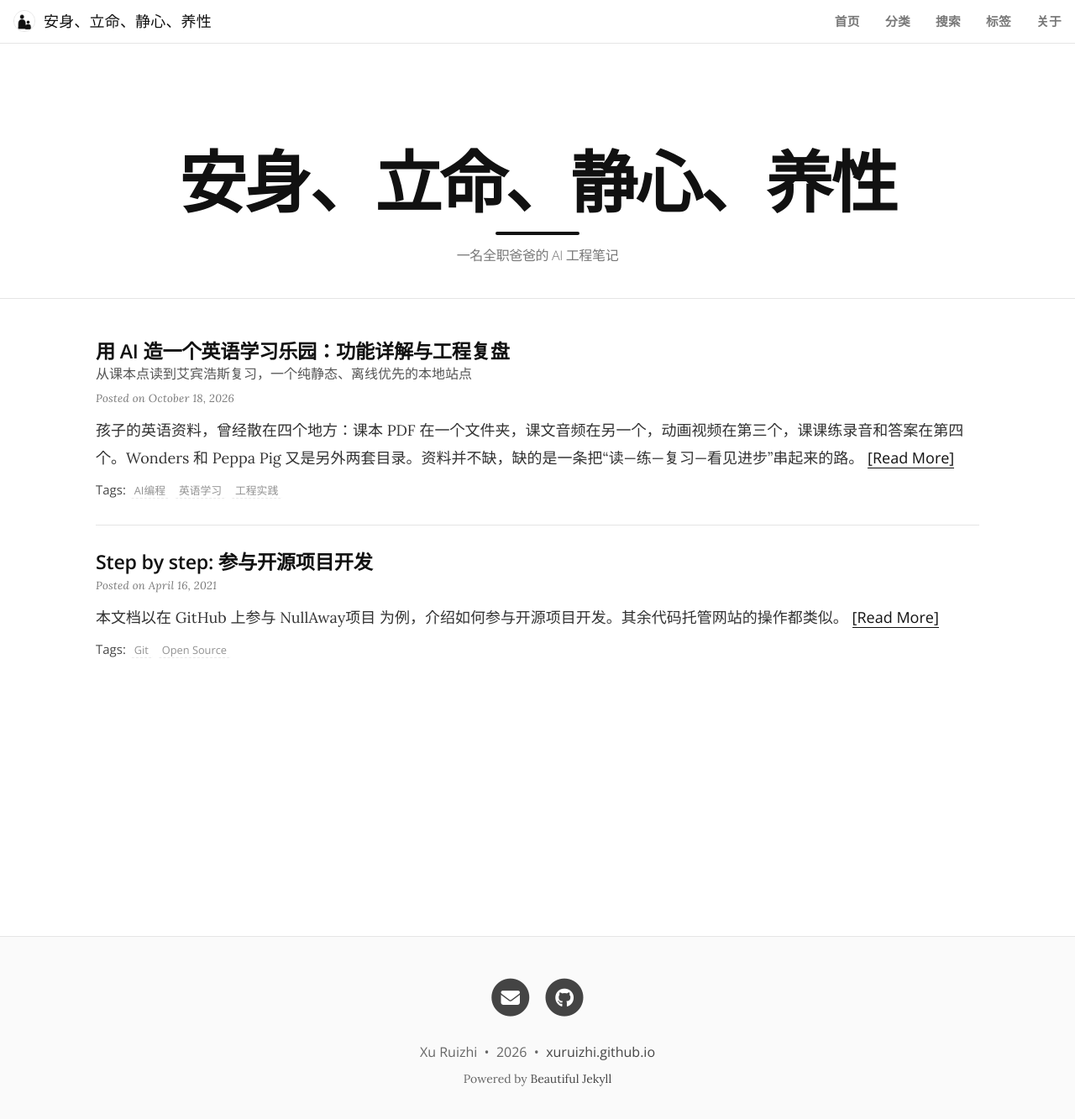
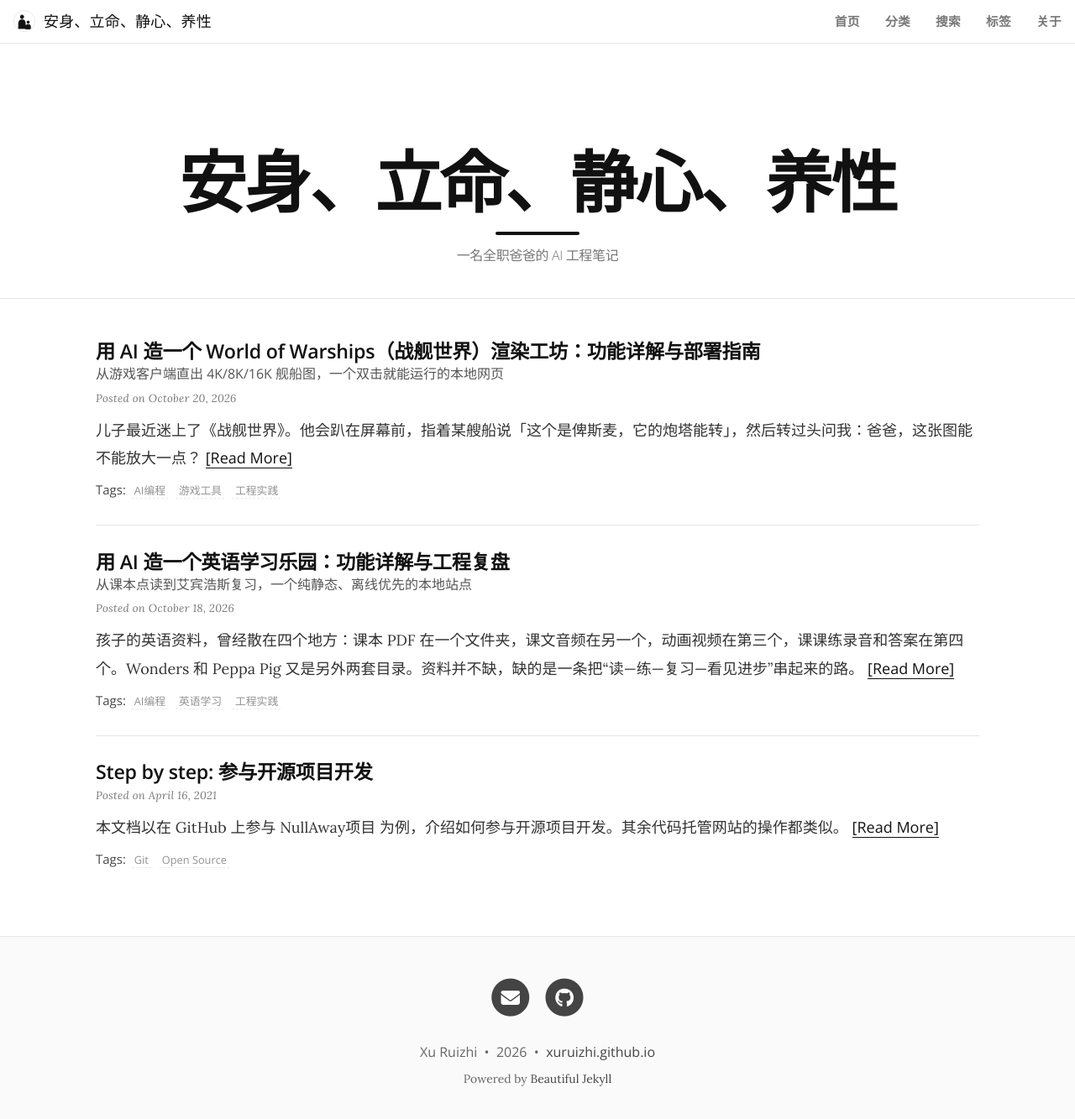
Before and after one commit to xuruizhi/xuruizhi.github.io, a Jekyll site: the page built from index.markdown, in a window 1280 px wide and 1346 px high. Shown: the top 1333 px of the window at 84% size. Built offline with Jekyll 4.4.1, drawn with Linux system fonts in a browser that asks for light colours; part of the change alters nothing that is shown.

Commit message:
用 AI 造一个 World of Warships（战舰世界）渲染工坊：功能详解与部署指南

````diff
--- a/_config.yml
+++ b/_config.yml
@@ -113,6 +113,9 @@ categories_index:
   - slug: ai-assisted-edu
     name: AI 辅助教学
     description: "Copilot 式补全只是开始，探索 AI 在教学里的真实应用。"
+  - slug: ai-assisted-game
+    name: AI 辅助游戏工程
+    description: "从游戏资源里挖东西：解包、模型导出、渲染管线与本地小工具。"
   - slug: engineering
     name: 工程底子
     description: "Git 与协作流程"
--- /dev/null
+++ b/_posts/2026-10-20-warships-render-tool.md
@@ -0,0 +1,377 @@
+---
+layout: post
+title: "用 AI 造一个 World of Warships（战舰世界）渲染工坊：功能详解与部署指南"
+subtitle: "从游戏客户端直出 4K/8K/16K 舰船图，一个双击就能运行的本地网页"
+date: 2026-10-20 23:00:00 +0800
+categories: ai-assisted-game
+tags: [AI编程, 游戏工具, 工程实践]
+description: "先按功能拆解一个本地舰船渲染工具：795 艘船筛选、6 视角、4K 到 16K 出图、命令行批量；再讲本地部署与已知限制，最后简述 AI 构建过程。"
+---
+
+儿子最近迷上了《战舰世界》。他会趴在屏幕前，指着某艘船说「这个是俾斯麦，它的炮塔能转」，然后转过头问我：爸爸，这张图能不能放大一点？
+
+游戏里当然能看，但看不久——镜头被限制，画面里挤着 HUD、队友和一片晃动的海。想给他一张干干净净的大图，当科普卡片也好，当壁纸也好，都不太容易。
+
+于是有了这个小工具：从游戏安装目录里读出舰船 3D 模型，用 Blender Cycles 渲染成高清 PNG。**选一艘船，点一下，图就出来了。** 本机运行，没有账号、没有云服务、不上传任何文件。双击一个 `bat`，浏览器打开 `http://127.0.0.1:8770`，几分钟到十几分钟后，图到手边。
+
+![渲染工具界面](/images/2026.10.20/ui.png)
+
+*左栏筛选与参数，右栏实时日志与出图。页面估算「约 1.3 小时」是因为默认勾了全部 6 个视角 + 4K，改小就快了。*
+
+> 说明：本文是**工具说明书**，重点在功能与部署。关于 AI 在其中做了什么，见文末第五节的简述。
+>
+> 代码已开源：[github.com/xuruizhi/wows-render](https://github.com/xuruizhi/wows-render)，部署见第三节。
+
+## 一、它解决什么问题
+
+游戏里的战舰模型是 `.geometry` 网格 + `.dds` 贴图，存在 200 多个打包文件里，肉眼看不到、也截不出「干净」的图——进游戏截图会有 HUD、队友、海况和镜头限制。
+
+这个工具做的事，是把这条链路自动化：
+
+```
+游戏安装目录
+   │  wows-gltf-exporter      读出网格 + 贴图，拼成 .glb
+   ▼
+舰船模型 (glb)
+   │  sanitize_glb.py         剔除空 mesh，让 Blender 能导入
+   ▼
+可渲染模型
+   │  Blender + Cycles        自动取景、物理天空、程序化海面、大气雾
+   ▼
+WoWs_Renders/<国家>/<类型>/Tier <级别>/<战舰Key>/<视角>.png
+```
+
+命令行当然也能做，但每次都要敲参数、算路径、看日志。工具把这条链路包进了一个网页，**参数是选的，路径是自动的，进度是实时的。**
+
+## 二、功能
+
+### 2.1 选船：795 艘，全中文
+
+左栏三组下拉框依次是**国家 → 舰种 → 级别**，下面第四个是战舰列表，显示成：
+
+```
+俾斯麦 Bismarck  ·  VIII级 战列舰  ·  D系 Germany
+```
+
+当前清单覆盖 **795 艘**：
+
+| 国家（14） | Japan 130 · USA 121 · United_Kingdom 91 · Germany 85 · Russia 69 · France 59 · Pan_Asia 46 · Europe 43 · Events 41 · Italy 39 · Commonwealth 22 · Netherlands 18 · Pan_America 18 · Spain 13 |
+| --- | --- |
+| 舰种（6） | 巡洋舰 287 · 战列舰 197 · 驱逐舰 196 · 航空母舰 60 · 潜艇 37 · 辅助舰 18 |
+| 级别 | I ~ X 级，外加 ★ 级（超级战舰）25 艘 |
+
+中文名不是手写映射表，而是从游戏自带的 gettext 翻译文件里提取的（见 2.5）。游戏版本更新后，重跑一次 `build_catalog.py` 就能刷新清单。
+
+### 2.2 视角：6 个机位 + 一键全选
+
+| 视角 | 中文名 | 机位说明 |
+| --- | --- | --- |
+| `hero` | 主视角 | 三分之四艏侧，最常用的展示角 |
+| `side` | 侧舷 | 正侧面试，看舷侧细节与涂装 |
+| `stern` | 艉侧 | 三分之四艉侧 |
+| `bow` | 艏部 | 正艏低角，有冲击力 |
+| `top` | 俯视 | 高角看甲板布置 |
+| `low` | 低角 | 极低角，贴近水线 |
+
+「全部视角」是一个总开关，点一下六项全勾或全不勾；单独点某一项会自动同步总开关的状态。
+
+每个视角都是**独立渲染**、独立存成 `<视角>.png`，不是从一个图里裁出来的。
+
+### 2.3 分辨率、采样与光照
+
+| 参数 | 可选项 | 说明 |
+| --- | --- | --- |
+| 分辨率 | 1080p / 2K / 4K / 8K / 16K | 默认 4K；16K = 15360×8640，约 1.33 亿像素，是实测上限 |
+| 采样 | 32 / 64 / 128 / 256 | Cycles 光线采样数，默认 128（含降噪） |
+| 光照 | 白昼 / 日落 / 蓝调 / 阴天 | 四套预设，分别调整太阳高度角、天空强度、补光与曝光 |
+
+界面上还有一个**实时耗时估算**：改分辨率、改采样数、增减视角，底部那行「预计约 X」立刻变。它来自实测基准（1080p / 64 采样 / 2 视角 ≈ 180 秒）换算，量级正确，用来判断「要不要趁现在跑」足够。
+
+服务端还会二次校验：超过 16K 的请求直接拒绝，而不是跑到一半因显存不足崩掉。
+
+### 2.4 任务与出图
+
+点「开始生成」后，任务在后台线程里跑，页面每 1.5 秒轮询一次状态。状态机是：
+
+```
+排队中 → 导出模型 → 清理网格 → 渲染中 → 完成 / 出错
+```
+
+右栏三块内容：
+
+- **状态行**：当前阶段 + 已用秒数 + 舰名
+- **实时日志**：带时间戳，显示导出参数、清理结果、每个视角的渲染进度
+- **出图区**：跑完一张显示一张，点图看大图，右侧标着文件大小和「下载」链接
+
+出图路径自动生成：
+
+```
+WoWs_Renders\<国家>\<舰种>\Tier <级别>\<战舰Key>\<视角>.png
+
+例：WoWs_Renders\Germany\Battleships\Tier VIII\PGSB108_Bismarck\hero.png
+```
+
+国家与舰种做了统一映射，避免同一概念出现两种拼法：`United_Kingdom → UK`、`Russia → USSR`、`AirCarrier → AircraftCarriers`；超级战舰单独归到 `Tier Star`。
+
+任务结束后，中间产物 `.glb` 会被自动删除，不占硬盘。
+
+### 2.5 中文名从哪里来
+
+游戏自带翻译文件：
+
+```
+<游戏目录>\bin\<build>\res\texts\zh\LC_MESSAGES\global.mo
+```
+
+这是个 gettext 二进制文件，共 55,288 条 msgid。舰名键形如 `IDS_PGSB108`；工具把模型键 `PGSB108_Bismarck` 拆出基础 ID `PGSB108` 去查表，得到「俾斯麦」。
+
+提取结果已存成 `_render\shipnames_zh.json`（**3172 条** `IDS_* → 中文`），所以正常情况下不用重跑提取。游戏更新后要刷新清单，重跑一次 `python build_catalog.py` 即可。
+
+一个容易误会的点：R 系舰名在亚服的中文文本里是**鱼类单字**（Kongō = 鲤、Amagi = 鲑），这是游戏内的正式译名，不是工具出错。
+
+### 2.6 命令行批量
+
+网页适合「挑着来」，要批量跑就用同一套管线的 PowerShell 脚本。在项目根目录下进入 `_render\` 执行：
+
+```powershell
+cd _render
+
+# 单艘
+.\render_all.ps1 -Ships PGSB108_Bismarck
+
+# 船名支持模糊匹配，不必写全 Key
+.\render_all.ps1 -Ships Bismarck
+
+# 某个国家某个舰种的全 8 级
+.\render_all.ps1 -Nation Germany -Type Battleship -Tier 8
+
+# 多艘指定
+.\render_all.ps1 -Ships PGSB108_Bismarck,PJSB007_Kongo_1942
+
+# 全量（很久），跳过已有出图
+.\render_all.ps1 -Everything -SkipExisting
+
+# 4K、128 采样、双视角、日落光
+.\render_all.ps1 -Nation USA -Tier 10 -Res 3840x2160 -Samples 128 -Views hero,side -Preset sunset
+```
+
+常用参数一览：
+
+| 参数 | 默认值 | 说明 |
+| --- | --- | --- |
+| `-Ships` | — | 船 Key，支持模糊匹配 |
+| `-Nation` / `-Type` / `-Tier` | 全部 | 按国家 / 舰种 / 级别筛选，`-Tier` 取 `1`–`11` |
+| `-Everything` | 关 | 忽略上面筛选，跑全部 |
+| `-Res` | `3840x2160` | 宽x高 |
+| `-Samples` | `128` | Cycles 采样数 |
+| `-Views` | `hero,side,bow,top` | 逗号分隔，可选 6 种 |
+| `-Preset` | `day` | `day` / `sunset` / `blue` / `storm` |
+| `-TexSize` | `4096` | 贴图分辨率上限 |
+| `-SkipExisting` | 关 | 主视角图已存在则跳过整艘船 |
+| `-KeepGlb` | 关 | 保留中间 `.glb`（调试用） |
+| `-GameDir` / `-Python` | 环境变量或内置 | 覆盖游戏目录 / 解释器 |
+
+脚本逐船执行「导出 → 清理 → 渲染」，成功/失败连耗时一起写到 `render_log.tsv`，单船失败不会中断整批。
+
+> 想加新视角？`_render\render_ship.py` 顶部有 `VIEW_PRESETS` 和 `PRESETS` 两张表，改完即可。
+
+## 三、本地部署
+
+### 3.1 环境要求
+
+| 项目 | 要求 |
+| --- | --- |
+| 系统 | Windows 10/11 x64（渲染链目前只在 Windows 验证过） |
+| 游戏 | 《战舰世界》客户端，需含 zh 翻译文件；**模型与贴图都来自它** |
+| Python | 3.11 及以上（仅用标准库，无需 `pip install`） |
+| 显卡 | NVIDIA 显卡 + 较新驱动（启用 OptiX 光追加速）；纯 CPU 也能跑，但慢一个数量级 |
+| 磁盘 | Blender 与工具约 1 GB；出图视分辨率而定，4K PNG 单张约 1–10 MB |
+
+### 3.2 目录结构
+
+```
+warships\
+├─ _render\                       ← 工具本体，双击这里启动
+│   ├─ 启动渲染服务.bat            一键启动
+│   ├─ server.py                  网页服务：目录 API / 任务队列 / 进度 / 图片
+│   ├─ build_catalog.py           生成 ships.json（船表 + 中文名 + 标签）
+│   ├─ extract_names.py           从 global.mo 提取中文舰名
+│   ├─ render_ship.py             Blender 渲染脚本（取景/光照/海面/雾）
+│   ├─ sanitize_glb.py            修复导出器的空 mesh 问题
+│   ├─ render_all.ps1             命令行批量渲染
+│   ├─ ships.json                 795 艘船的中文目录（已生成）
+│   ├─ shipnames_zh.json          3172 条舰名映射（已生成）
+│   └─ glb\                       中间文件缓存（用完即删）
+├─ _tools\                        ← 依赖（自行下载，不入库）
+│   ├─ blender-4.5.10-windows-x64\
+│   └─ model-exporter\            wows-gltf-exporter.exe / wows-list-ships.exe
+└─ WoWs_Renders\                  ← 渲染输出
+```
+
+> **仓库只含脚本**：不含任何游戏素材、模型、图片或第三方二进制，渲染输出与依赖目录都已 `.gitignore`。`.bat` 被 `.gitattributes` 标为 `-text`，防止 Git 改动换行符——这也是它 GBK 编码能一直正常工作的原因。
+
+### 3.3 部署步骤
+
+**第零步：拿到代码**
+
+工具已开源在 GitHub：[**xuruizhi/wows-render**](https://github.com/xuruizhi/wows-render)
+
+```powershell
+git clone https://github.com/xuruizhi/wows-render.git
+```
+
+没装 Git 的话，在仓库页面点 `Code → Download ZIP` 解压即可。下面所有命令都以克隆或解压出来的目录为项目根目录。
+
+> 仓库里只有脚本与两份已生成的 JSON 目录，**不含**模型、图片和第三方二进制——`_tools\` 下的依赖要按第一步自己下载。
+
+**第一步：确认依赖就位**
+
+在项目根目录下执行：
+
+```powershell
+Test-Path _tools\blender-4.5.10-windows-x64\blender.exe
+Test-Path _tools\model-exporter\wows-gltf-exporter.exe
+Test-Path _tools\model-exporter\wows-list-ships.exe
+```
+
+三行都应是 `True`。若缺少，按下面的**目录名**解压，名字不一致脚本会报 `missing dependency: ...`：
+
+- **Blender 4.5.x** → 从 [blender.org](https://www.blender.org/download/) 下载 Windows 便携版，解压并重命名为 `_tools\blender-4.5.10-windows-x64\`
+- **model-exporter** → 从 [wows-tools/wows-model-exporter](https://github.com/wows-tools/wows-model-exporter/releases) 下载最新 Release，解压到 `_tools\model-exporter\`
+- **wows-depack** → 从 [wows-tools/wows-depack](https://github.com/wows-tools/wows-depack/releases) 下载最新 Release，解压到 `_tools\wows-depack\`
+
+**第二步：配置游戏路径（不用改代码）**
+
+游戏安装目录支持**环境变量**或**命令行参数**，脚本里的内置默认值只在两者都没提供时才生效。优先级：**`-GameDir` 参数 > `WOWS_GAME_DIR` 环境变量 > 内置默认值**。
+
+```powershell
+# 推荐：设置环境变量，对全部脚本一次生效
+$env:WOWS_GAME_DIR = "<游戏安装目录>\World of Warships"
+
+# 想永久生效（用户级环境变量）
+[Environment]::SetEnvironmentVariable("WOWS_GAME_DIR", "<游戏安装目录>\World of Warships", "User")
+```
+
+`server.py`、`build_catalog.py`、`extract_names.py` 都读 `WOWS_GAME_DIR`；`server.py` 另支持 `--game-dir`，另外两个支持 `--game`。批处理时也可以只覆盖本次：
+
+```powershell
+.\render_all.ps1 -Nation Germany -GameDir "<游戏安装目录>\World of Warships"
+```
+
+> 这里的路径指向**你自己的游戏客户端**，是项目目录之外的绝对路径，所以只能由你提供，工具无法用相对路径推算。`_tools\` 下的依赖路径则是从脚本位置相对推算的，只要保持目录结构就无需配置。
+
+**第三步：确认 Python**
+
+`启动渲染服务.bat` 按 3.13 → 3.12 → 3.11 → `where python` 的顺序探测；`render_all.ps1` 则在 `-Python` 参数 > `WOWS_PYTHON` 环境变量 > 常见安装路径 > `PATH` 中依次查找。都找不到时会给出明确提示。
+
+**第四步：双击启动**
+
+```
+双击  _render\启动渲染服务.bat
+```
+
+启动时脚本会把实际用到的 Python 和游戏目录打印出来，方便核对：
+
+```
+python   : <python.exe 路径>
+game dir : <游戏安装目录>
+```
+
+若游戏目录不存在，不会给你一堆看不懂的报错，而是直接提示：
+
+```
+game dir not found: ...
+  请设置环境变量 WOWS_GAME_DIR，或用 -GameDir 指定游戏安装目录。
+```
+
+换端口就带个参数：
+
+```powershell
+启动渲染服务.bat 8780
+```
+
+**关闭那个黑色命令行窗口 = 停止服务。**
+
+> 唯一需要留意的编码问题：`启动渲染服务.bat` 内部会执行 `chcp 936` 并按 **GBK** 保存。改动用记事本保存时务必选「ANSI」；存成 UTF-8 会让中文变成乱码并报错。
+
+### 3.4 第一次验证
+
+建议先用**最小成本**跑一次，确认链路通了再上大图：
+
+1. 选一艘你熟悉的船（例如德国战列舰 Bismarck）
+2. 分辨率改 **1920×1080**
+3. 只勾**主视角**，采样 **32**
+4. 点「开始生成」
+
+日志里应依次出现「导出模型 → 清理空 mesh → 渲染」，约 1–2 分钟后右侧出现图片。成功后 `WoWs_Renders\Germany\Battleships\Tier VIII\PGSB108_Bismarck\hero.png` 就有文件了。
+
+### 3.5 耗时参考
+
+实测环境：RTX 4060 Laptop / i7-14700HX / 8 GB 显存。
+
+| 分辨率 | 采样 | 视角数 | 耗时 |
+| --- | --- | --- | --- |
+| 1280×720 | 16 | 3 | ~290 秒 |
+| 1920×1080 | 32 | 1 | ~110 秒 |
+| 3840×2160 | 128 | 4 | ~500–600 秒 |
+| 7680×4320 | 32 | 1 | ~546 秒 |
+| 15360×8640 | 16 | 1 | ~700 秒 |
+
+按 4K×4 视角计算，单船约 10 分钟，795 艘全量要 **8–9 天**。所以：**值钱的图认真跑，普通展示用 1080p 就够了。**
+
+## 四、已知限制
+
+| 限制 | 说明 |
+| --- | --- |
+| 平台 | 只在 Windows 验证过；路径写法、`.bat` 编码、`.exe` 都依赖 Windows |
+| 模型缺陷 | 船体镜像、螺旋桨缺失/错位、鱼雷缺失、老模型不支持——来自上游导出器，不是渲染问题 |
+| 涂装 | 一律默认涂装，不支持迷彩替换 |
+| 水面 | 程序化生成的材质，不是游戏内的真实海面 |
+| 任务执行 | 串行，没有并行/分布式，一个跑完才开始下一个 |
+| 分辨率上限 | 16K 是硬上限，更高会显存不足崩溃 |
+| 贴图上限 | 源贴图最大 4096×4096；8K 以上多出的分辨率来自几何细节而非贴图 |
+| 依赖游戏客户端 | 脚本不附带任何游戏资源，没装客户端就跑不起来 |
+
+## 五、它是怎么被写出来的（简）
+
+整个工具是在一次对话里由 AI 逐步构建并调试完成的，人负责定目标和验收，AI 负责查证、写代码、改错。
+
+三件事值得一提：
+
+**没有手写任何映射表。** 中文舰名不是人工整理的，而是 AI 发现游戏自带 gettext 翻译文件，解析出一个自己写的 `.mo` 读取器，795 艘零漏配。
+
+**四个关键的渲染问题是被实测逼出来的。** 导出器产出的 `.glb` 里存在 `"primitives": []` 的空 mesh，Blender 会拒收整个文件，于是有了 `sanitize_glb.py`；用包围盒自动取景会怼到船身上（`bound_box` 是局部坐标、不认父子变换），于是改成用真实顶点投影后二分搜索距离；太阳方位角固定会导致某些视角死黑，于是让太阳跟着相机偏转 52°；海面平面不够大导致地平线露边，于是把海面放大到船长 4000 倍并加 Mist 大气雾。
+
+**过程并非一次成功。** 最早的结论「包体加密、拿不出来」是错的——数据从没加密，只是索引在另外的 `.idx` 文件里；还踩过 `United Kingdom` 中间是单空格导致切分丢行、下拉框默认选中第一项导致筛出 0 艘船、`.bat` 存成 UTF-8 被 `cmd.exe` 按 GBK 解析直接崩掉这些问题。
+
+一句话总结：**AI 负责查证与试错，人负责定目标和验收；结论不是一次说对的，是被实测纠正出来的。**
+
+## 六、开源依赖
+
+| 工具 | 用途 | 许可 |
+| --- | --- | --- |
+| [wows-model-exporter](https://github.com/wows-tools/wows-model-exporter) | 游戏模型 → `.glb` | 见仓库 |
+| [wows-depack](https://github.com/wows-tools/wows-depack) | 解析游戏打包格式 | 见仓库 |
+| [Blender](https://www.blender.org/) 4.5 | Cycles 渲染 | GPL |
+
+本工具自身的代码同样开源：[**xuruizhi/wows-render**](https://github.com/xuruizhi/wows-render)（MIT）。
+
+工具本体的 `server.py` / `render_ship.py` / `build_catalog.py` / `extract_names.py` / `sanitize_glb.py` 只用了 Python 标准库和 Blender 内置 API，没有第三方 Python 包。
+
+---
+
+## 七、版权边界
+
+这一点值得单独说清楚：
+
+- 仓库里**只有脚本**，外加两张从游戏文本派生的目录（`shipnames_zh.json`、`ships.json`）
+- **不含**任何 Wargaming 素材：没有游戏文件、没有模型、没有图片
+- **不含**从 Wiki 或游戏提取的图库数据
+
+渲染出来的图片是游戏模型的**衍生作品**，模型版权归 Wargaming.net 所有。本仓库不为渲染结果授予任何再分发权利——是否公开、如何使用，请自行评估并遵守当地法律与游戏最终用户协议。
+
+脚本本身：MIT。
+
+---
+
+*本项目已开源：[github.com/xuruizhi/wows-render](https://github.com/xuruizhi/wows-render)。欢迎提 issue 或 PR。*
````
Also changed, not shown: images/2026.10.20/bismarck_hero.png (added), images/2026.10.20/bismarck_side.png (added), images/2026.10.20/ui.png (added), 2 other files.
